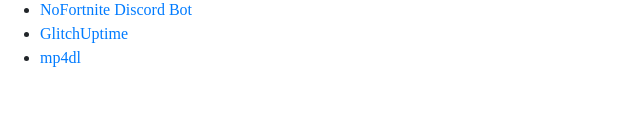
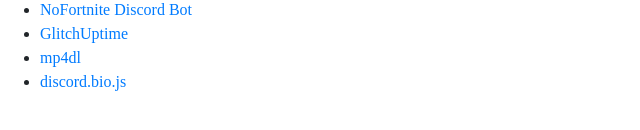
Before and after one commit to asdfugil/Asdfugil.github.io, a plain HTML site: page index.html in a window 1280 px wide. Shown: the part 130-260 px from the top of the page, without its empty margins (0-640 px from the left). Drawn offline with nearby package versions, Linux system fonts and the light colour scheme.

Commit message:
add discord.bio.js

```diff
--- a/index.html
+++ b/index.html
@@ -22,6 +22,7 @@
        <li><a href="https://e172a04e-742f-4d47-a95b-3cc0cd91443a.glitch.me/">NoFortnite Discord Bot</a></li>
        <li><a href="https://glitchuptime.nickchan4.repl.co">GlitchUptime</a></li>
        <li><a href="https://mp4dl.glitch.me">mp4dl</a></li>
+       <li><a href="https://discord-bio.js.org">discord.bio.js</a></li>
 </ul>
 </body>
 </html>
```
